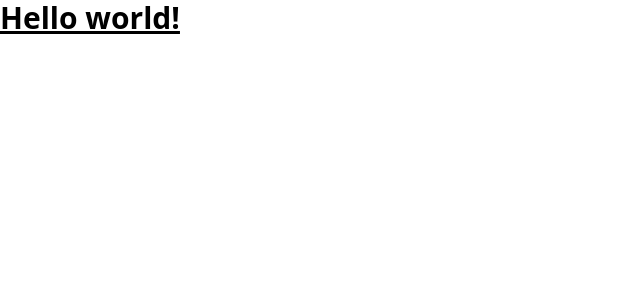
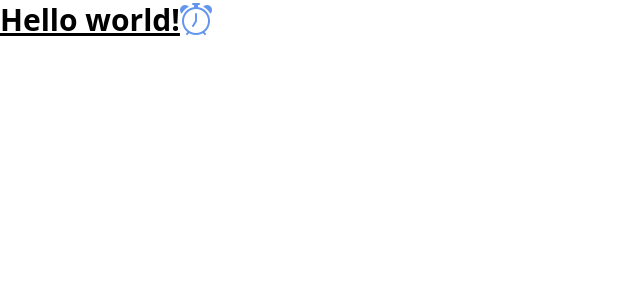
Before and after one commit to lbianfa/RealEstateTest, a React (Vite) app in the folder RealEstateUI/: page / in a window 1280 px wide. Shown: the top 300 px of the page, without its empty margins (0-640 px from the left). Built offline with nearby package versions, Linux system fonts and the light colour scheme.

Commit message:
Install bootstrap-icons

```diff
--- a/RealEstateUI/package.json
+++ b/RealEstateUI/package.json
@@ -11,6 +11,7 @@
   },
   "dependencies": {
     "@tailwindcss/vite": "^4.1.12",
+    "bootstrap-icons": "^1.13.1",
     "react": "^19.1.1",
     "react-dom": "^19.1.1",
     "react-router": "^7.8.2",
--- a/RealEstateUI/src/main.tsx
+++ b/RealEstateUI/src/main.tsx
@@ -2,6 +2,7 @@
 import { createRoot } from 'react-dom/client'
 import { BrowserRouter } from 'react-router'
 import App from './App.tsx'
+import 'bootstrap-icons/font/bootstrap-icons.css'
 
 createRoot(document.getElementById('root')!).render(
   <StrictMode>
--- a/RealEstateUI/src/pages/properties/index.tsx
+++ b/RealEstateUI/src/pages/properties/index.tsx
@@ -1,5 +1,6 @@
 export const PropertiesPage = () => {
     return <h1 className="text-3xl font-bold underline">
         Hello world!
+        <i className="bi bi-alarm" style={{ fontSize: "2rem", color: "cornflowerblue" }}></i>
     </h1>
 }
```
Also changed, not shown: 1 other file (tests, documents, lock files or other folders).
